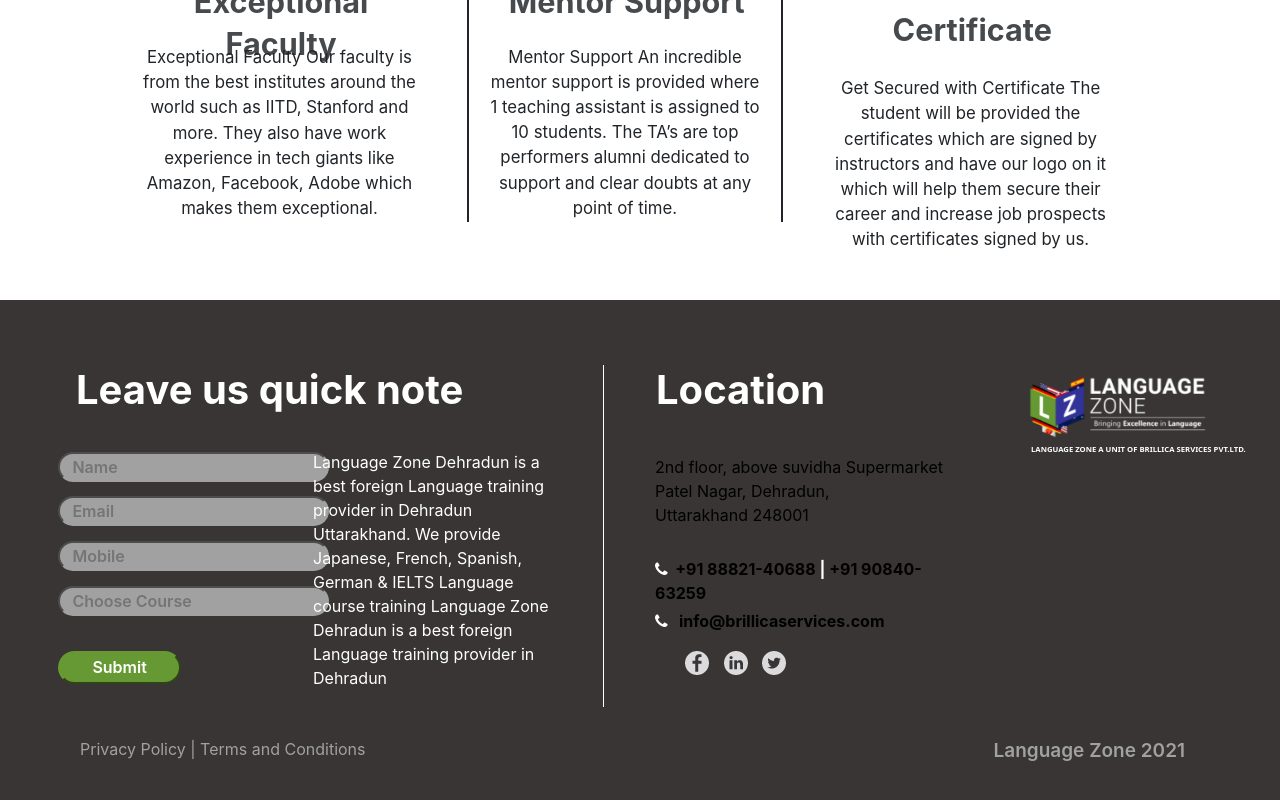
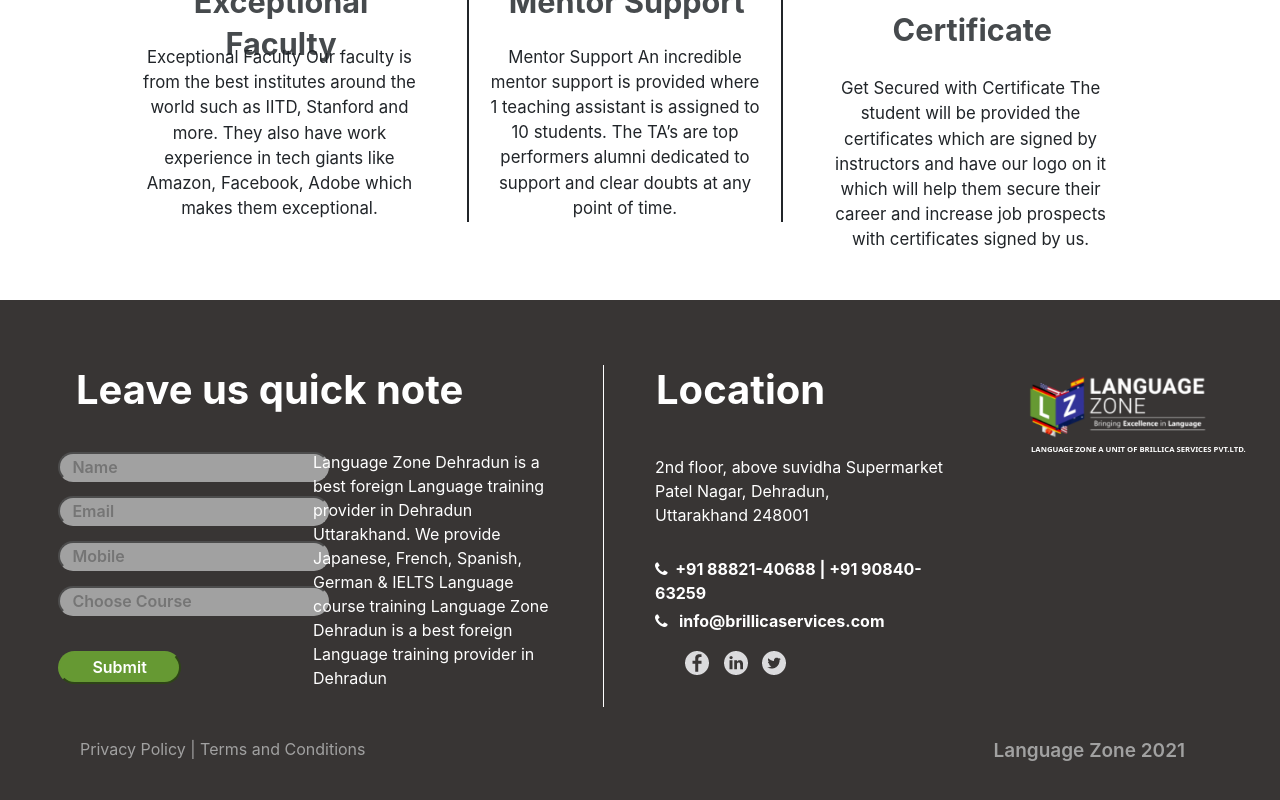
Before and after one commit to Nshiv011/Language_Zones, a React (Create React App) app: page / in a window 1280 px wide. Shown: the part 2568-3368 px from the top of the page. Built offline with nearby package versions, Linux system fonts and the light colour scheme; what google-maps-react would draw is missing.

Commit message:
Update index.css

```diff
--- a/src/index.css
+++ b/src/index.css
@@ -1608,7 +1608,13 @@ margin-right: -20px;
 .message a:visited{
   color: red;
 }
-.locate a:visited{
+.locate a:link{
+  color: white;
+}
+.phone a:link{
+  color: white;
+}
+.email a:link{
   color: white;
 }
 a:link{
```
